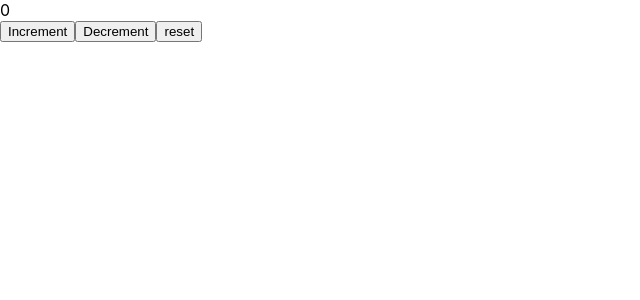
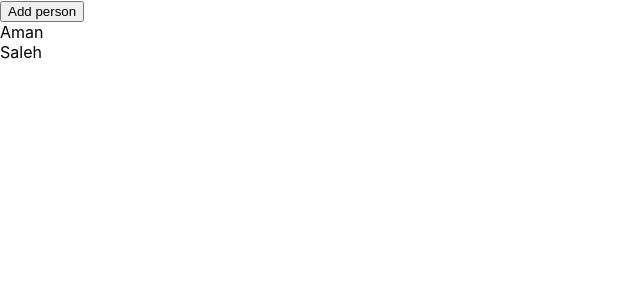
Before and after one commit to AmanSilawat/Course--React-Render-Tutorial, a React (Create React App) app in the folder rendring/: page / in a window 1280 px wide. Shown: the top 300 px of the page, without its empty margins (0-640 px from the left). Built offline with nearby package versions, Linux system fonts and the light colour scheme.

Commit message:
state immutability

```diff
--- a/rendring/src/App.js
+++ b/rendring/src/App.js
@@ -1,9 +1,14 @@
 import './App.css';
+import ArrayUseState from './components/ArrayUseState';
 // import UseState from './components/UseState';
-import UseReducer from './components/UseReducer';
+// import UseReducer from './components/UseReducer';
+import ObjectUseState from './components/ObjectUseState';
 
 function App() {
-  return <UseReducer />;
+  return (
+    // <ObjectUseState />
+    <ArrayUseState />
+  );
 }
 
 export default App;
--- /dev/null
+++ b/rendring/src/components/ArrayUseState.js
@@ -0,0 +1,33 @@
+import React, { useState } from 'react';
+
+const initialState = ['Aman', 'Saleh']
+
+const ArrayUseState = () => {
+    const [persons, setPersons] = useState(initialState);
+
+    const handleClick = () => {
+        // persons.push('Sahil');
+        // persons.push('Rahul');
+        // setPersons(persons);
+
+        const newPerson = [...persons];
+        newPerson.push('Sahil');
+        newPerson.push('Rahul');
+        setPersons(newPerson);
+    }
+
+    console.log('render- ObjectUseState component')
+
+    return (
+        <div>
+            <button onClick={handleClick}>Add person</button>
+            {
+                persons.map(person => (
+                    <div key={person}>{person}</div>
+                ))
+            }
+        </div>
+    )
+}
+
+export default ArrayUseState;
--- /dev/null
+++ b/rendring/src/components/ObjectUseState.js
@@ -0,0 +1,31 @@
+import React, { useState } from 'react';
+
+const initialState = {
+    fname: 'Aman',
+    lname: 'Silawat'
+}
+
+const ObjectUseState = () => {
+    const [person, setPerson] = useState(initialState);
+
+    const changeName = () => {
+        // person.fname = 'Rahul';
+        // person.lname = 'Soni';
+        // setPerson(person);
+
+        const newPerson = {...person}
+        newPerson.fname = 'Rahul';
+        newPerson.lname = 'Soni';
+        setPerson(newPerson);
+    }
+
+    console.log('render- ObjectUseState component')
+
+    return (
+        <div>
+            <button onClick={changeName}>Change Name</button>
+        </div>
+    )
+}
+
+export default ObjectUseState;
```
